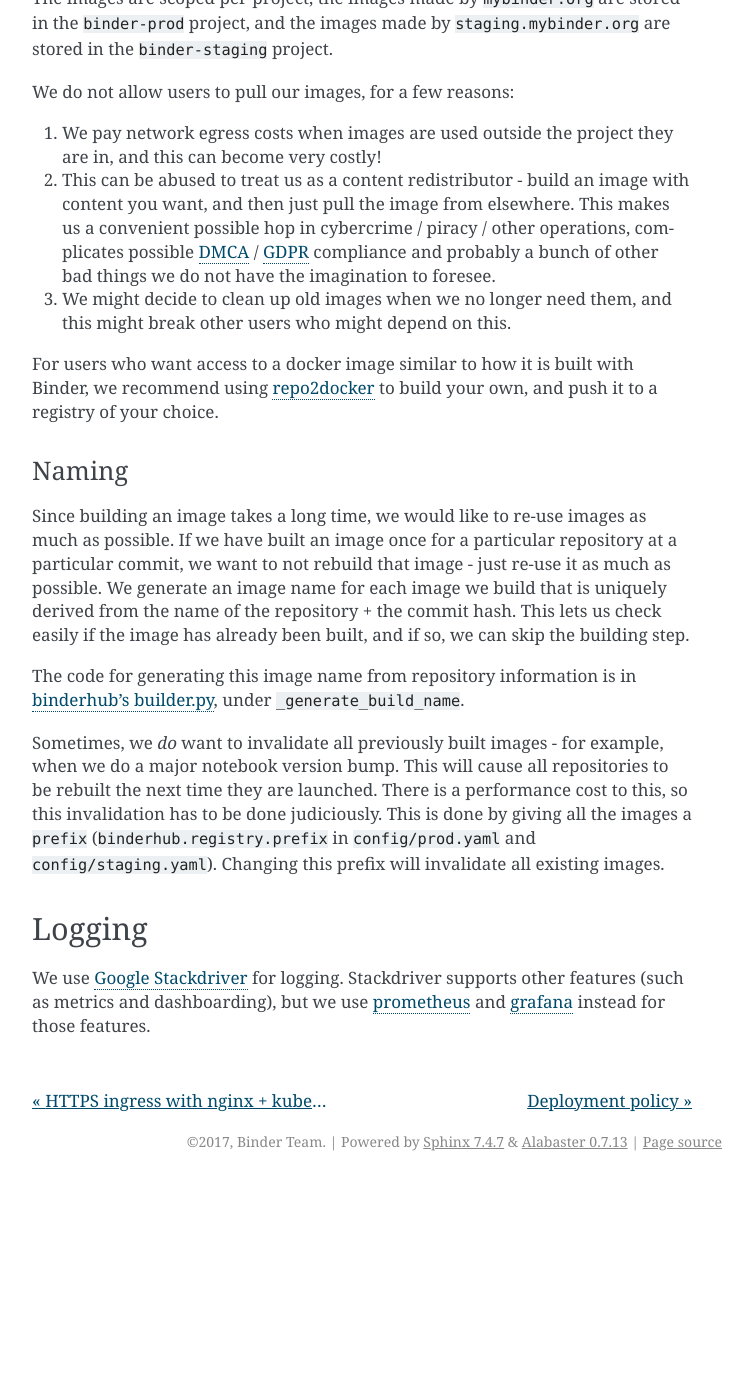
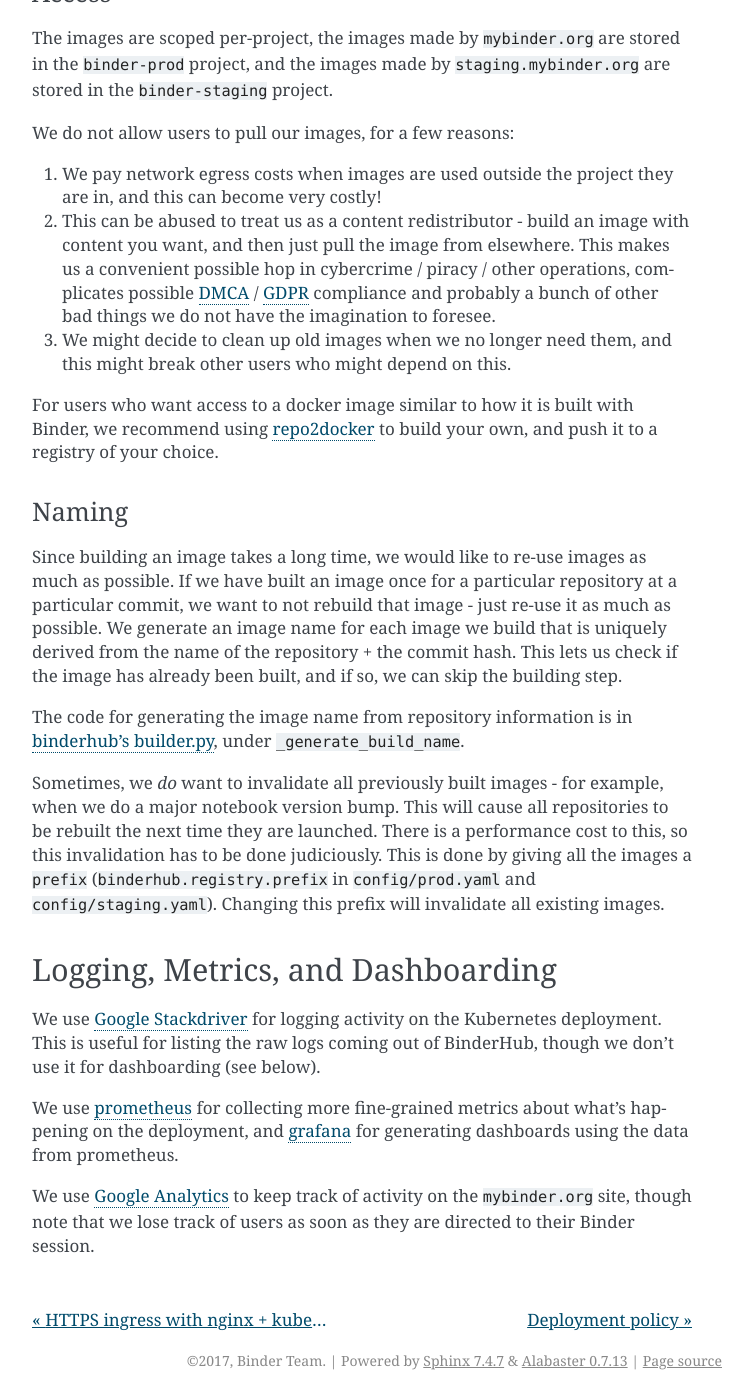
Before and after one commit to jupyterhub/mybinder.org-deploy, a Sphinx documentation site: the page built from docs/source/components/cloud.md, in a window 1280 px wide and 1400 px high, scrolled down 3219 px. Shown: the whole window, without its empty margins (388-1140 px from the left). Built offline with Sphinx 7.4.7, drawn with Linux system fonts in a browser that asks for light colours; before the commit the page ends 4400 px from its top, so only the background shows below that; some of the changed text lies outside the part shown.

Commit message:
cleaning up ingress/cloud/snippet docs

```diff
--- a/docs/source/components/cloud.md
+++ b/docs/source/components/cloud.md
@@ -11,11 +11,12 @@
 
 1. We avoid vendor lock-in, and can migrate providers if need be
    for any reason easily.
-2. Makes sure our infrastructure is easily reproducible by others,
+2. It makes our infrastructure easily reproducible by others,
    who might have different resources available to them. This is
    much harder if we have a hard dependency on any single cloud-provider's
    products.
-3. Most such commodity products are open source, or have binary
+3. We can more easily contribute back to the open-source community.
+   Most such commodity products are open source, or have binary-
    compatible open source implementations available. This allows us
    to file and fix bugs in other Open Source Software for the benefit
    of everyone, rather than just a particular cloud provider's implementation.
@@ -42,9 +43,9 @@
 2. `binder-staging` runs staging - `staging.mybinder.org` and all resources
    needed for it.
 
-We try to make staging and prod be as similar as possible. Staging should just
-be smaller and use fewer resources. So everything we describe below
-are present in staging too.
+We try to make staging and prod be as similar as possible. Staging should
+be smaller and use fewer resources. Everything we describe below
+is present in staging too.
 
 ## Google Kubernetes Engine
 
@@ -61,7 +62,7 @@
 
 GKE has the concept of a [NodePool](https://cloud.google.com/kubernetes-engine/docs/concepts/node-pools)
 that specifies the kind of machine (RAM, CPU, Storage) we want to use for our Kubernetes
-cluster. If we want to change the kind of machines, we can create a new NodePool,
+cluster. If we want to change the kind of machines we use, we can create a new NodePool,
 cordon the current one, wait for all pods in current nodes to die, and then delete the
 current NodePool.
 
@@ -69,7 +70,7 @@
 
 The `prod-a` cluster currently uses `n1-highmem-32` machines. These have
 32 CPU cores and 208 GB of Memory. We use the `highmem` machines (with more Memory per CPU)
-than `standard` machines for the following reasons:
+as opposed to `standard` machines for the following reasons:
 
 1. Memory is an *incompressible* resource - once you give a process memory, you can
    not take it away without killing the process. CPU is *compressible* - you can
@@ -89,9 +90,8 @@
 ### Boot disk sizes
 
 In `prod-a`, we use 1000 GB SSD disks as boot disks. On Google Cloud, the size of
-the disk [controls](https://cloud.google.com/compute/docs/disks/performance) the
-performance - larger the disk, faster it is. Our disks need to be fast since we
-are doing a lot of IO operations during docker build / push / pull / run, so we
+the disk [controls the performance](https://cloud.google.com/compute/docs/disks/performance) - larger the disk, the faster it is. Our disks need to be fast since we
+are doing a lot of I/O operations during docker build / push / pull / run, so we
 use SSDs.
 
 Note that SSD boot disks are *not* a feature available on GKE to all customers -
@@ -132,6 +132,7 @@
 the registry is located in. When using GKE, the authentication for pulling images
 to run is already set up for us, so we do not need to do anything special. For pushing
 images, we authenticate via a [service account](https://cloud.google.com/container-registry/docs/advanced-authentication#using_a_json_key_file).
+
 You can find this service account credential under `registry` in `secrets/config/prod.yaml`
 and `secrets/config/staging.yaml`.
 
@@ -164,10 +165,10 @@
 as possible. If we have built an image once for a particular repository at a particular
 commit, we want to not rebuild that image - just re-use it as much as possible.
 We generate an image name for each image we build that is uniquely derived from
-the name of the repository + the commit hash. This lets us check easily if
+the name of the repository + the commit hash. This lets us check if
 the image has already been built, and if so, we can skip the building step.
 
-The code for generating this image name from repository information is
+The code for generating the image name from repository information is
 in [binderhub's builder.py](https://github.com/jupyterhub/binderhub/blob/master/binderhub/builder.py),
 under `_generate_build_name`.
 
@@ -178,9 +179,16 @@
 a `prefix` (`binderhub.registry.prefix` in `config/prod.yaml` and `config/staging.yaml`).
 Changing this prefix will invalidate all existing images.
 
-## Logging
+## Logging, Metrics, and Dashboarding
 
-We use [Google Stackdriver](https://cloud.google.com/stackdriver/) for logging.
-Stackdriver supports other features (such as metrics and dashboarding), but we
-use [prometheus](metrics.html) and [grafana](dashboards.html) instead for those
-features.
+We use [Google Stackdriver](https://cloud.google.com/stackdriver/) for logging
+activity on the Kubernetes deployment. This is useful for listing the raw
+logs coming out of BinderHub, though we don't use it for dashboarding (see below).
+
+We use [prometheus](metrics.html) for collecting more fine-grained metrics about
+what's happening on the deployment, and [grafana](dashboards.html) for generating
+dashboards using the data from prometheus.
+
+We use [Google Analytics](https://analytics.google.com/analytics/web) to keep
+track of activity on the `mybinder.org` site, though note that we lose track
+of users as soon as they are directed to their Binder session.
--- a/docs/source/index.rst
+++ b/docs/source/index.rst
@@ -10,6 +10,7 @@
 
    getting_started.md
    production_environment.md
+   terminology.md
 
 Components
 ----------
```
Also changed, not shown: other parts of docs/source/components/cloud.md (+6 -6 lines), docs/source/command_snippets.md (+18 -9 lines), docs/source/components/ingress.md (+18 -15 lines), docs/source/terminology.rst (added, +20 -0 lines).
